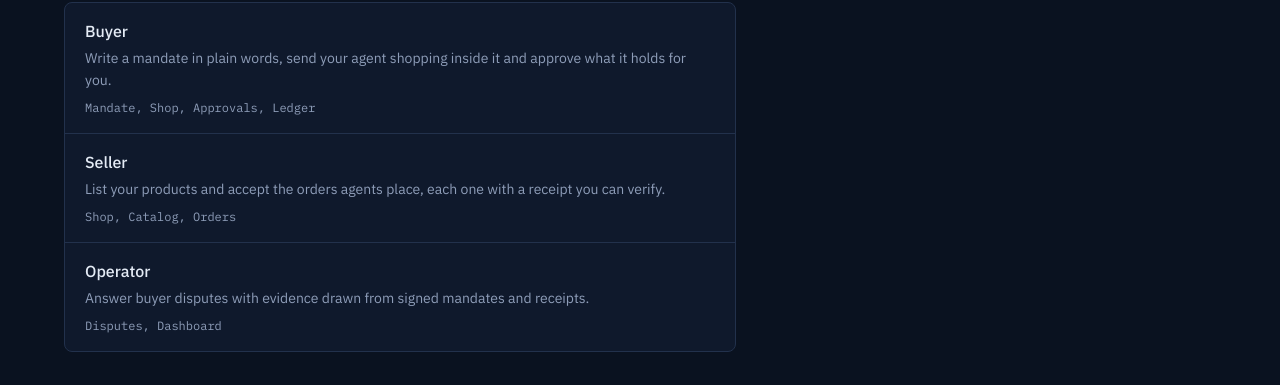
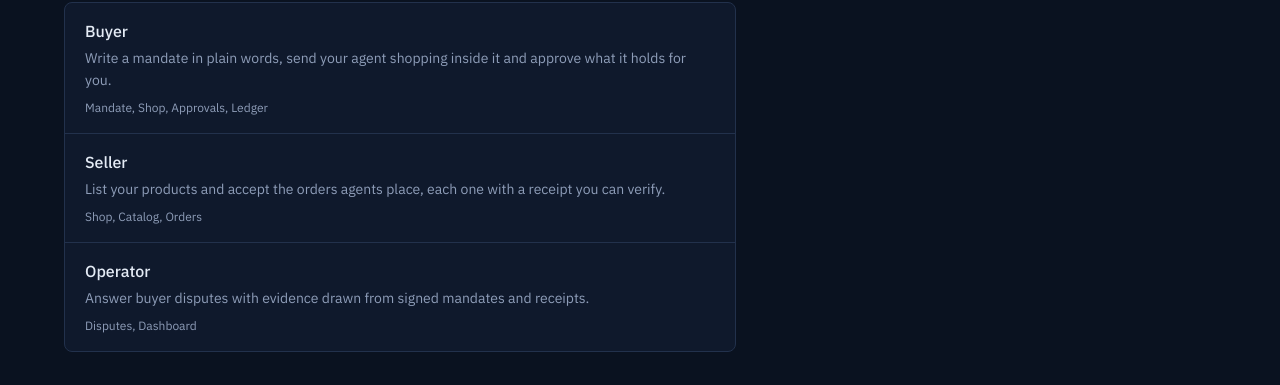
Before and after one commit to omsherikar/behest, a Next.js app: page / in a window 1280 px wide. Shown: the part 197-582 px from the top of the page. Built offline with nearby package versions, Linux system fonts and the light colour scheme.

Commit message:
Set the persona picker's page names in sans
Page names are labels, not machine values, so they leave Plex Mono.

```diff
--- a/app/persona-picker.tsx
+++ b/app/persona-picker.tsx
@@ -26,7 +26,7 @@ export function PersonaPicker() {
                 {pending === persona && <span className="text-meta text-muted">Opening...</span>}
               </span>
               <span className="text-body text-muted">{does}</span>
-              <span className="mt-1 font-mono text-meta text-muted">{nav.map((item) => item.label).join(', ')}</span>
+              <span className="mt-1 text-meta text-muted">{nav.map((item) => item.label).join(', ')}</span>
             </button>
           </li>
         ))}
```
